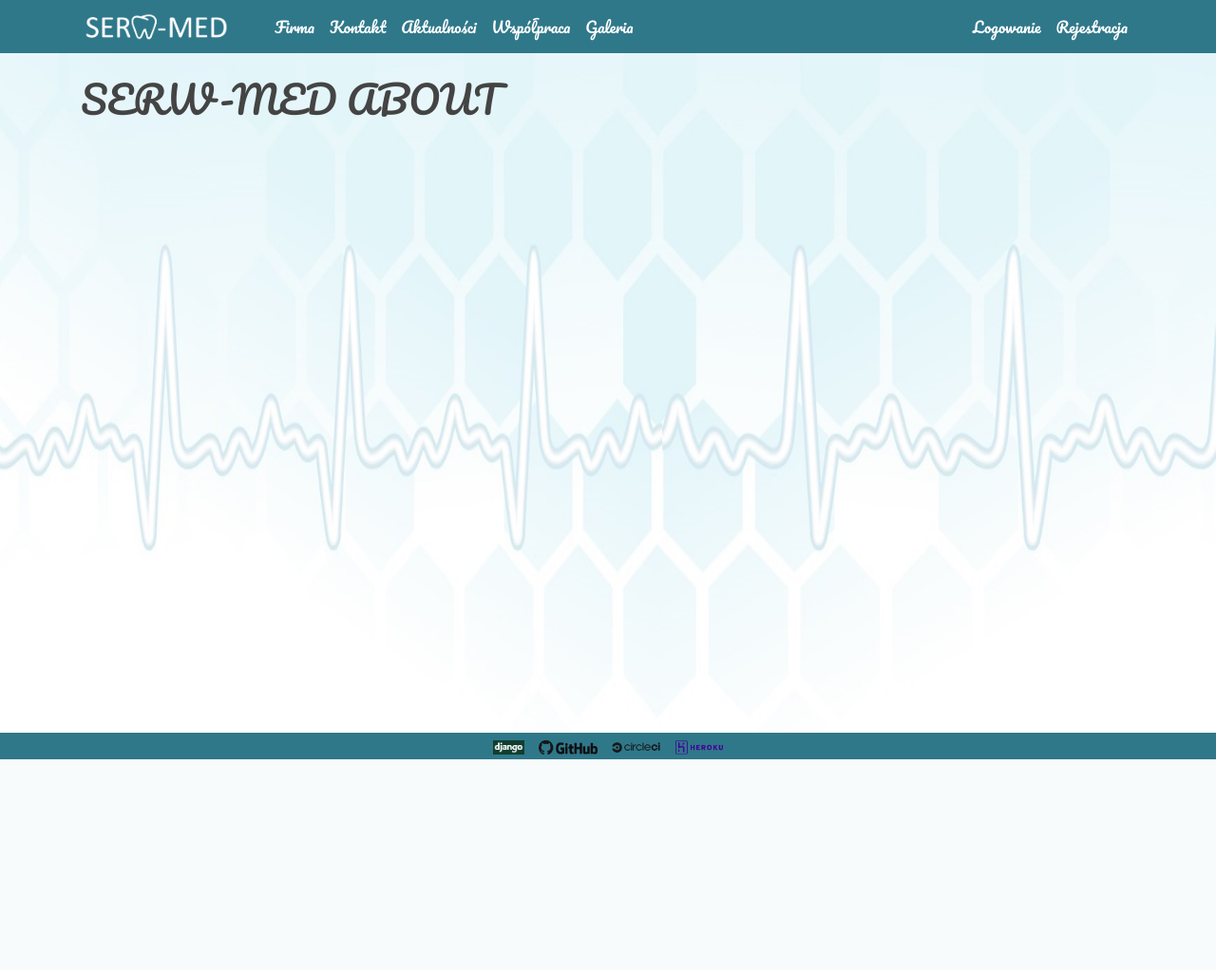
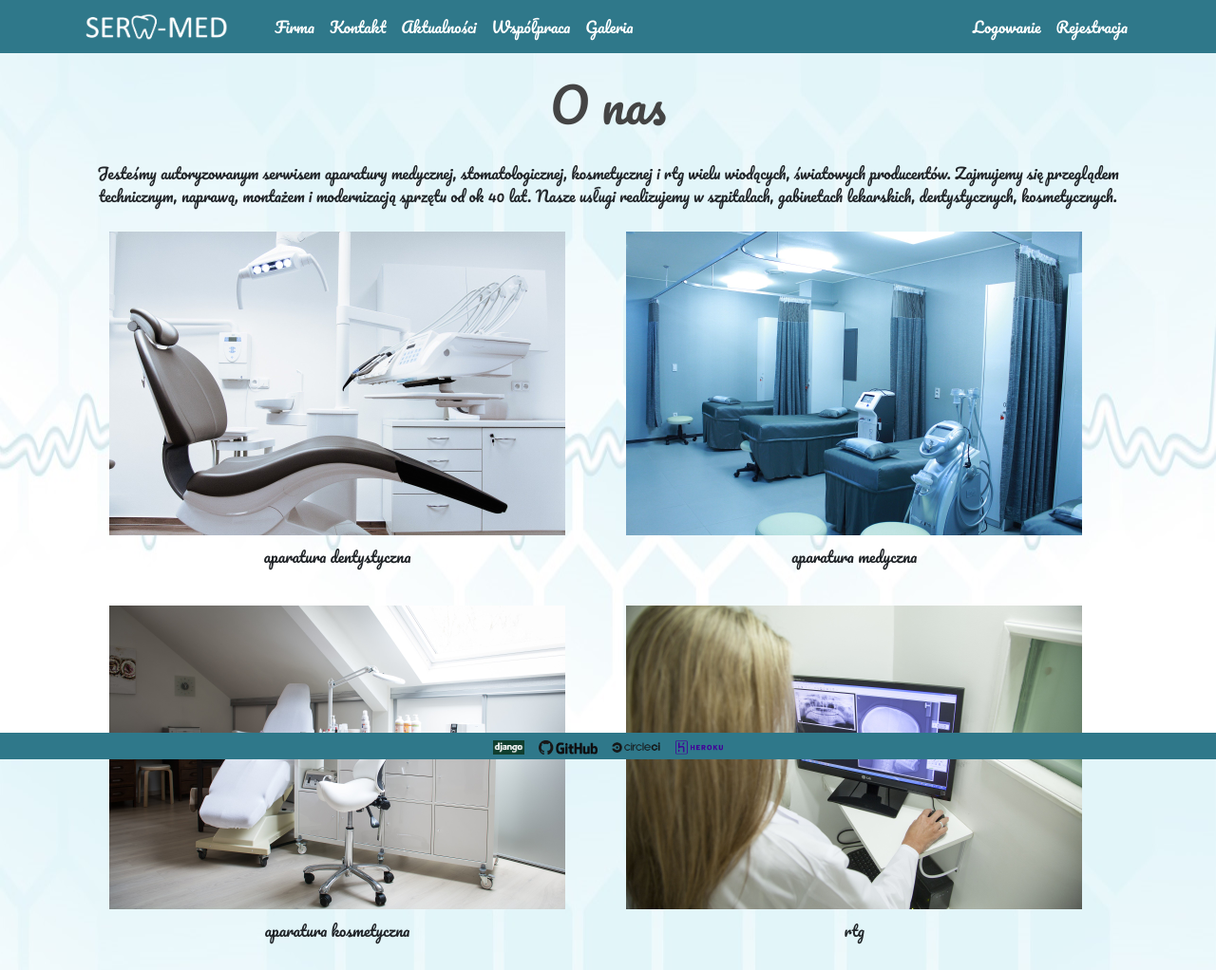
Before and after one commit to piotrek24061988/SERW-MED, a Django app: page / in a window 1280 px wide. Shown: the whole page at 95% size. Before the commit the page ends 800 px from the top, so only its background shows below. Run offline with Django 3.2, Linux system fonts and the light colour scheme; some libraries are stand-ins or nearby versions.

Commit message:
initial main page

```diff
--- a/serw_med/news/static/main.css
+++ b/serw_med/news/static/main.css
@@ -158,3 +158,50 @@ a:hover {
     display: none;
     z-index:1;
 }
+
+.whatwedo {
+    margin-left: auto;
+    margin-right: auto;
+    width: auto;
+    text-align: center;
+    padding: 0;
+}
+
+.whatwedo  > h1 {
+    font-size: 50px;
+    margin-bottom: 30px;
+}
+
+.domains {
+  align-items: center;
+}
+
+.ourdomain {
+    display: inline-block;
+    margin-left: 20px;
+    margin-right: 20px;
+    margin-bottom: 20px;
+    text-align: center;
+}
+
+.ourdomain a {
+    opacity: 1;
+}
+
+.ourdomain a:hover {
+    opacity: 0.5;
+}
+
+.domainfoto {
+    width: 480px;
+    height: auto;
+}
+
+figure {
+    margin: 10px;
+    padding: 0;
+}
+
+figcaption {
+    margin-top: 10px;
+}
--- a/serw_med/news/templates/about.html
+++ b/serw_med/news/templates/about.html
@@ -1,6 +1,70 @@
 {% extends "base.html" %}
 {% block content %}
 
-    <h1>SERW-MED ABOUT</h1>
+    <article>
+
+        <section>
+            <header>
+
+                <div class="whatwedo">
+                    <h1>O nas</h1>
+                    <p>Jesteśmy autoryzowanym serwisem aparatury medycznej, stomatologicznej, kosmetycznej i rtg wielu wiodących,
+                        światowych producentów. Zajmujemy się przeglądem technicznym, naprawą, montażem i modernizacją sprzętu od ok 40 lat.
+                        Nasze usługi realizujemy w szpitalach, gabinetach lekarskich, dentystycznych, kosmetycznych.</p>
+                </div>
+
+            </header>
+
+            <div class="domains">
+
+                <div class="ourdomain">
+                    <figure>
+                        <a href="#">
+                            <img class="domainfoto" src="/media/domains/dent.jpg">
+                        </a>
+                        <figcaption>aparatura dentystyczna</figcaption>
+                    </figure>
+                </div>
+
+                <div class="ourdomain">
+                    <figure>
+                        <a href="#">
+                            <img class="domainfoto" src="/media/domains/hospital.jpg">
+                        </a>
+                        <figcaption>aparatura medyczna</figcaption>
+                    </figure>
+                </div>
+
+                <div class="ourdomain">
+                    <figure>
+                        <a href="#">
+                            <img class="domainfoto" src="/media/domains/cosmetology.jpg">
+                        </a>
+                        <figcaption>aparatura kosmetyczna</figcaption>
+                    </figure>
+                </div>
+
+                <div class="ourdomain">
+                    <figure>
+                        <a href="#">
+                            <img class="domainfoto" src="/media/domains/rtg.jpg">
+                        </a>
+                        <figcaption>rtg</figcaption>
+                    </figure>
+                </div>
+
+            </div>
+
+        </section>
+
+        <section>
+
+        </section>
+
+        <section>
+
+        </section>
+
+    </article>
 
 {% endblock %}
```
Also changed, not shown: serw_med/news/tests/tests_views.py (+1 -1 lines), serw_med/media/domains/cosmetology.jpg (added), serw_med/media/domains/dent.jpg (added), serw_med/media/domains/hospital.jpg (added), serw_med/media/domains/rtg.jpg (added).
